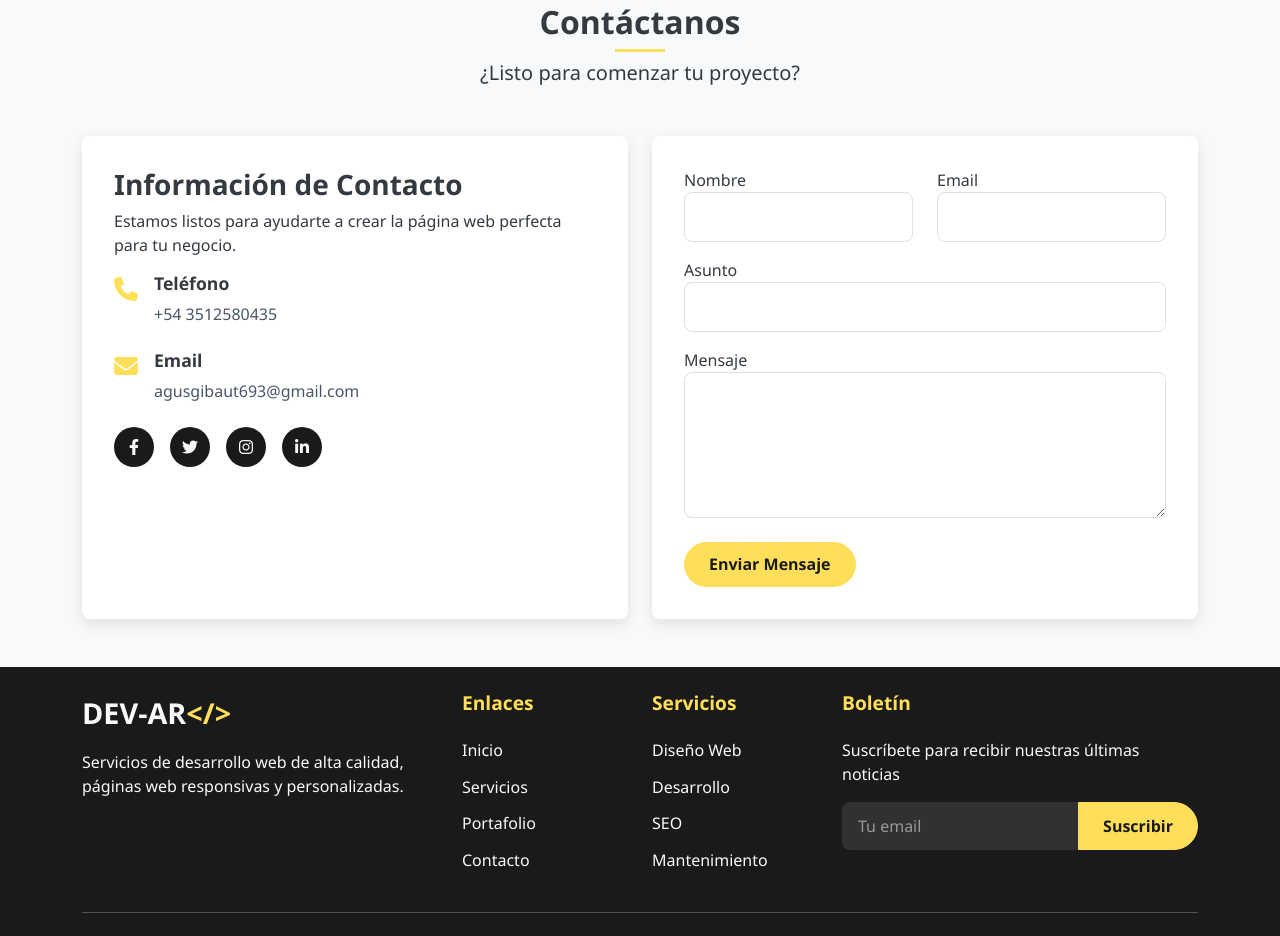
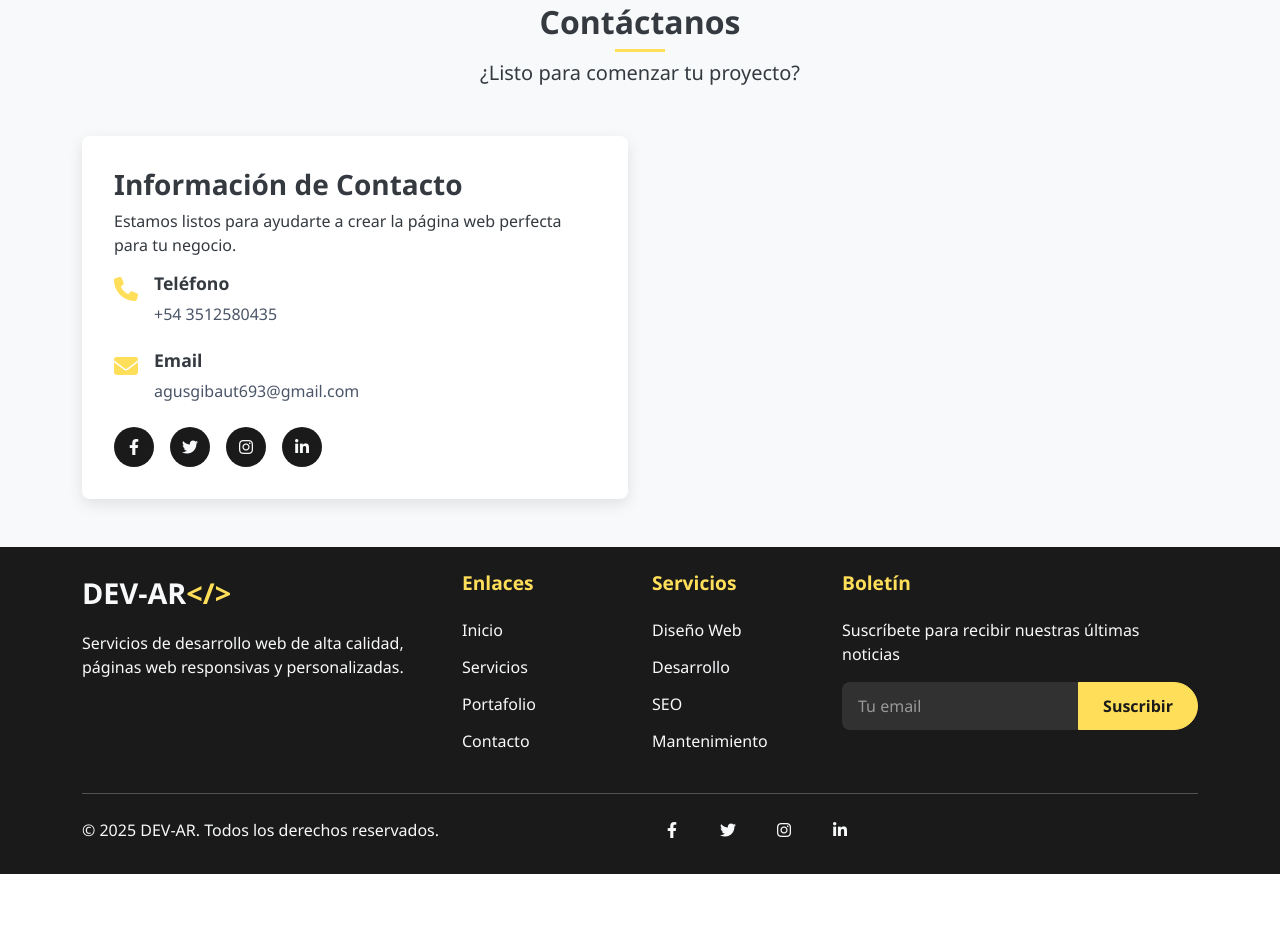
Before and after one commit to AgustinGibaut/web-ar, a plain HTML site: page index.html in a window 1280 px wide. Shown: the part 2272-3208 px from the top of the page. After the commit the page ends 3146 px from the top, so only its background shows below. Drawn offline with nearby package versions, Linux system fonts and the light colour scheme; placeholder pictures from the web are drawn by us.

Commit message:
se saca formulario y se actualiza seccion  contacto

```diff
--- a/index.html
+++ b/index.html
@@ -264,40 +264,6 @@
                     </div>
                 </div>
 
-                <div class="col-lg-6">
-                    <div class="contact-form">
-                        <form>
-                            <div class="row">
-                                <div class="col-md-6 mb-3">
-                                    <div class="form-group">
-                                        <label for="name">Nombre</label>
-                                        <input type="text" class="form-control" id="name" required>
-                                    </div>
-                                </div>
-                                <div class="col-md-6 mb-3">
-                                    <div class="form-group">
-                                        <label for="email">Email</label>
-                                        <input type="email" class="form-control" id="email" required>
-                                    </div>
-                                </div>
-                            </div>
-
-                            <div class="form-group mb-3">
-                                <label for="subject">Asunto</label>
-                                <input type="text" class="form-control" id="subject" required>
-                            </div>
-
-                            <div class="form-group mb-4">
-                                <label for="message">Mensaje</label>
-                                <textarea class="form-control" id="message" rows="5" required></textarea>
-                            </div>
-
-                            <button type="submit" class="btn btn-primary">Enviar Mensaje</button>
-                        </form>
-                    </div>
-                </div>
-            </div>
-        </div>
     </section>
 
     <!-- Footer -->
```
